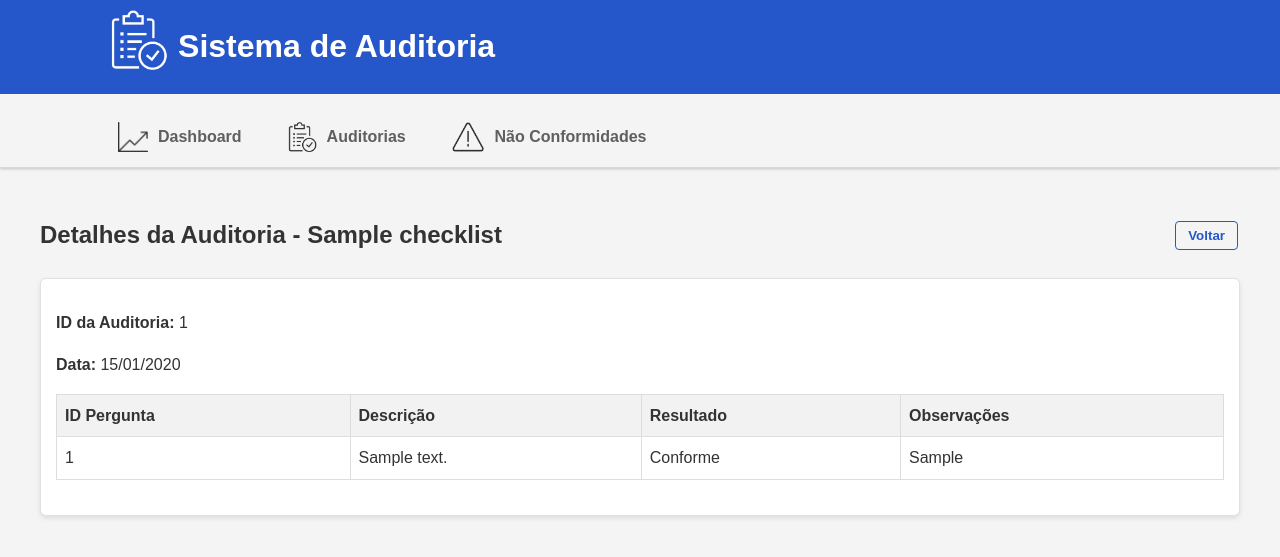
After one commit to ViniciusSoares06/TDE-3-QA, a Flask app: page /auditoria/1 in a window 1280 px wide; the page is wider, and only the part inside the window is pictured. The commit adds this page. Shown: the top 557 px of that part. Run offline with Flask 3, Linux system fonts and the light colour scheme; tables that the repository leaves empty hold one stand-in row (values such as "Sample post").

```diff
--- a/app.py
+++ b/app.py
@@ -165,8 +165,15 @@ def home():
 
 @app.route('/auditorias')
 def auditorias():
-    inicializar_perguntas()
-    return render_template('auditorias.html')
+    auditorias = AuditoriaChecklist.query.order_by(AuditoriaChecklist.data_auditoria.desc()).all()
+    return render_template('auditorias.html', auditorias=auditorias)
+
+
+@app.route('/auditoria/<int:checklist_id>')
+def detalhes_auditoria(checklist_id):
+    checklist = AuditoriaChecklist.query.get_or_404(checklist_id)
+    respostas = checklist.perguntas
+    return render_template('checklist_detalhes.html', checklist=checklist, respostas=respostas)
 
 
 @app.route('/dashboard')
--- /dev/null
+++ b/templates/checklist_detalhes.html
@@ -0,0 +1,98 @@
+<!DOCTYPE html>
+<html lang="pt-BR">
+  <head>
+    <meta charset="UTF-8" />
+    <meta name="viewport" content="width=device-width, initial-scale=1.0" />
+    <title>Detalhes da Auditoria</title>
+    <link rel="stylesheet" href="../static/css/auditorias.css" />
+    <style>
+      table {
+        width: 100%;
+        border-collapse: collapse;
+        margin-bottom: 20px;
+      }
+      th, td {
+        border: 1px solid #ddd;
+        padding: 8px;
+        text-align: left;
+      }
+      th {
+        background-color: #f2f2f2;
+      }
+      .botao {
+        padding: 6px 12px;
+        margin: 2px;
+        cursor: pointer;
+      }
+      .botao-primario {
+        background-color: #2657ca;
+        color: #fff;
+        border: none;
+        border-radius: 4px;
+      }
+      .botao-contorno {
+        background-color: transparent;
+        border: 1px solid #2657ca;
+        color: #2657ca;
+        border-radius: 4px;
+      }
+      .cartao {
+        background-color: #fff;
+        padding: 15px;
+        margin: 10px 0;
+        border-radius: 6px;
+        box-shadow: 0 2px 5px rgba(0,0,0,0.1);
+      }
+      .cabecalho {
+        display: flex;
+        justify-content: space-between;
+        align-items: center;
+      }
+      h2 {
+        margin: 0;
+      }
+    </style>
+  </head>
+  <body>
+    {% include 'components/header.html' %}
+
+    <div class="recipiente">
+      <div class="cabecalho">
+        <h2>Detalhes da Auditoria - {{ checklist.nome }}</h2>
+        <button class="botao botao-contorno" onclick="window.history.back()">Voltar</button>
+      </div>
+
+      <div class="cartao">
+        <p><strong>ID da Auditoria:</strong> {{ checklist.id }}</p>
+        <p><strong>Data:</strong> {{ checklist.data_auditoria.strftime('%d/%m/%Y') }}</p>
+
+        {% set resultado_map = {
+          "CONFORME": "Conforme",
+          "NAO_CONFORME": "Não Conforme",
+          "NAO_APLICAVEL": "Não Aplicável"
+        } %}
+
+        <table>
+          <thead>
+            <tr>
+              <th>ID Pergunta</th>
+              <th>Descrição</th>
+              <th>Resultado</th>
+              <th>Observações</th>
+            </tr>
+          </thead>
+          <tbody>
+            {% for r in respostas %}
+            <tr>
+              <td>{{ r.pergunta.id }}</td>
+              <td>{{ r.pergunta.descricao }}</td>
+              <td>{{ resultado_map.get(r.resultado, "Não Conforme") }}</td>
+              <td>{{ r.observacoes or "-" }}</td>
+            </tr>
+            {% endfor %}
+          </tbody>
+        </table>
+      </div>
+    </div>
+  </body>
+</html>
```
Also changed, not shown: templates/auditorias.html (+65 -83 lines).
